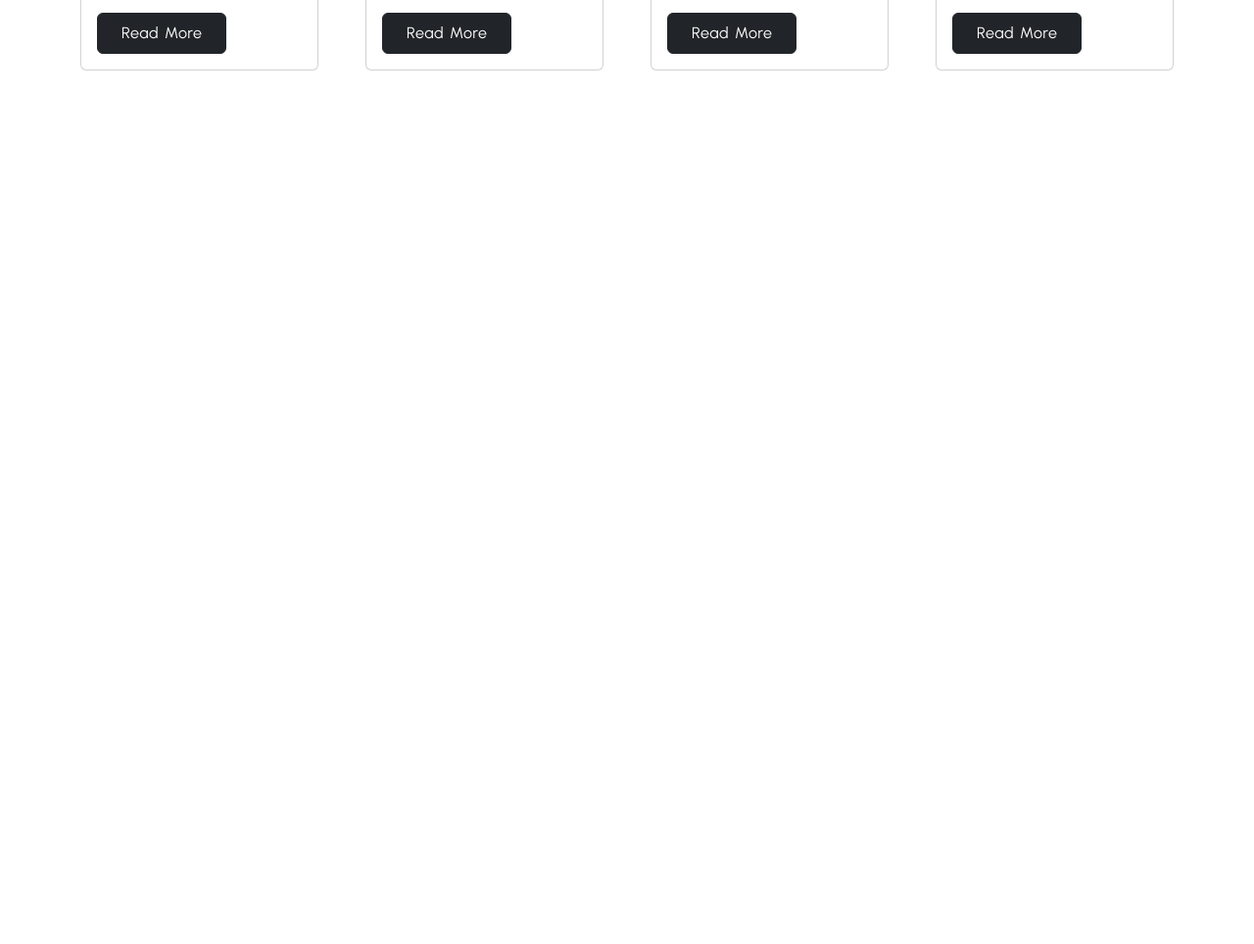
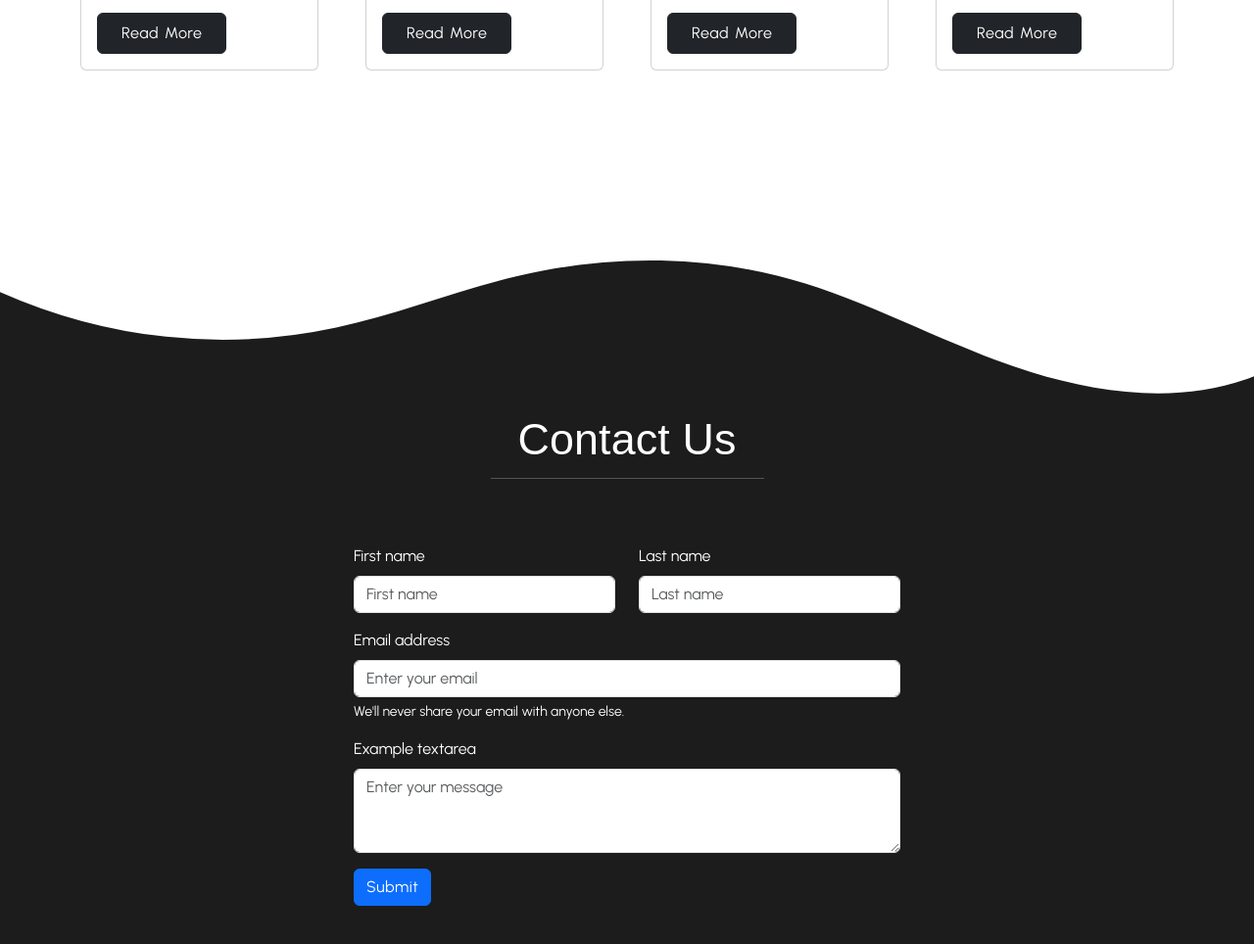
Before and after one commit to Micro-Shubham/Shiksha.co, a plain HTML site: page index.html in a window 1280 px wide. Shown: the part 5570-6534 px from the top of the page at 98% size. Before the commit the page ends 5834 px from the top, so only its background shows below. Drawn offline with nearby package versions, Linux system fonts and the light colour scheme.

Commit message:
feat: add contact section with form and styling

```diff
--- a/index.html
+++ b/index.html
@@ -762,7 +762,59 @@
     </section>
 
     <!-- expert panel end here  -->
+   <!-- contact section start here  -->
+   <section class="common-section bg-color contact-section text-white">
+   <div class="custom-shape-divider-top-1684211116">
+       <svg data-name="Layer 1" preserveAspectRatio="none" viewBox="0 0 1200 120" xmlns="http://www.w3.org/2000/svg">
+           <path class="shape-fill"
+                 d="M321.39,56.44c58-10.79,114.16-30.13,172-41.86,82.39-16.72,168.19-17.73,250.45-.39C823.78,31,906.67,72,985.66,92.83c70.05,18.48,146.53,26.09,214.34,3V0H0V27.35A600.21,600.21,0,0,0,321.39,56.44Z"></path>
+       </svg>
+   </div>
 
+   <div class="container text-center fw-bold common-title ">
+       <h2 class="common-heading text-white ">Contact Us</h2>
+       <hr class="w-25 mx-auto">
+   </div>
+
+   <div class="container ">
+       <div class="form-section  mx-auto">
+           <form>
+               <div class="mb-3">
+                   <div class="row">
+                       <div class="col">
+                           <label class="form-label" for="first-name">First name</label>
+                           <input class="form-control" id="first-name" placeholder="First name"
+                                  aria-label="First name" type="text" required>
+                       </div>
+                       <div class="col">
+                           <label for="last-name" class="form-label">Last name</label>
+                           <input type="text" class="form-control" id="last-name" placeholder="Last name"
+                                  aria-label="Last name" required>
+                       </div>
+                   </div>
+               </div>
+
+               <div class="mb-3">
+                   <label for="exampleInputEmail1" class="form-label">Email address</label>
+                   <input type="email" class="form-control" id="exampleInputEmail1" required
+                          placeholder="Enter your email" aria-describedby="emailHelp">
+                   <div id="emailHelp" class="form-text text-white">We'll never share your email with anyone else.
+                   </div>
+               </div>
+               <div class="mb-3">
+                   <label for="exampleFormControlTextarea1" class="form-label">Example textarea</label>
+                   <textarea class="form-control" id="exampleFormControlTextarea1" required
+                             placeholder="Enter your message " rows="3"></textarea>
+               </div>
+
+               <button type="submit" class="btn btn-primary">Submit</button>
+           </form>
+       </div>
+   </div>
+
+</section>
+
+    <!-- contact section end here  -->
     <!-- boostrap script -->
     <script
       src="https://cdn.jsdelivr.net/npm/bootstrap@5.3.3/dist/js/bootstrap.bundle.min.js"
--- a/style.css
+++ b/style.css
@@ -162,3 +162,35 @@ button ,a {
  .carousel-indicators {
     bottom:-20%;
  }
+ /* contact section style  */
+ .contact-section{
+    position: relative;
+}
+
+.contact-section .common-title{
+    padding-top: 10rem;
+}
+
+.contact-section .form-section{
+    width: 50%;
+}
+
+.custom-shape-divider-top-1684211116 {
+    position: absolute;
+    top: 0;
+    left: 0;
+    width: 100%;
+    overflow: hidden;
+    line-height: 0;
+}
+
+.custom-shape-divider-top-1684211116 svg {
+    position: relative;
+    display: block;
+    width: calc(100% + 1.3px);
+    height: 150px;
+}
+
+.custom-shape-divider-top-1684211116 .shape-fill {
+    fill: var( --bs-main-color);
+}
```
